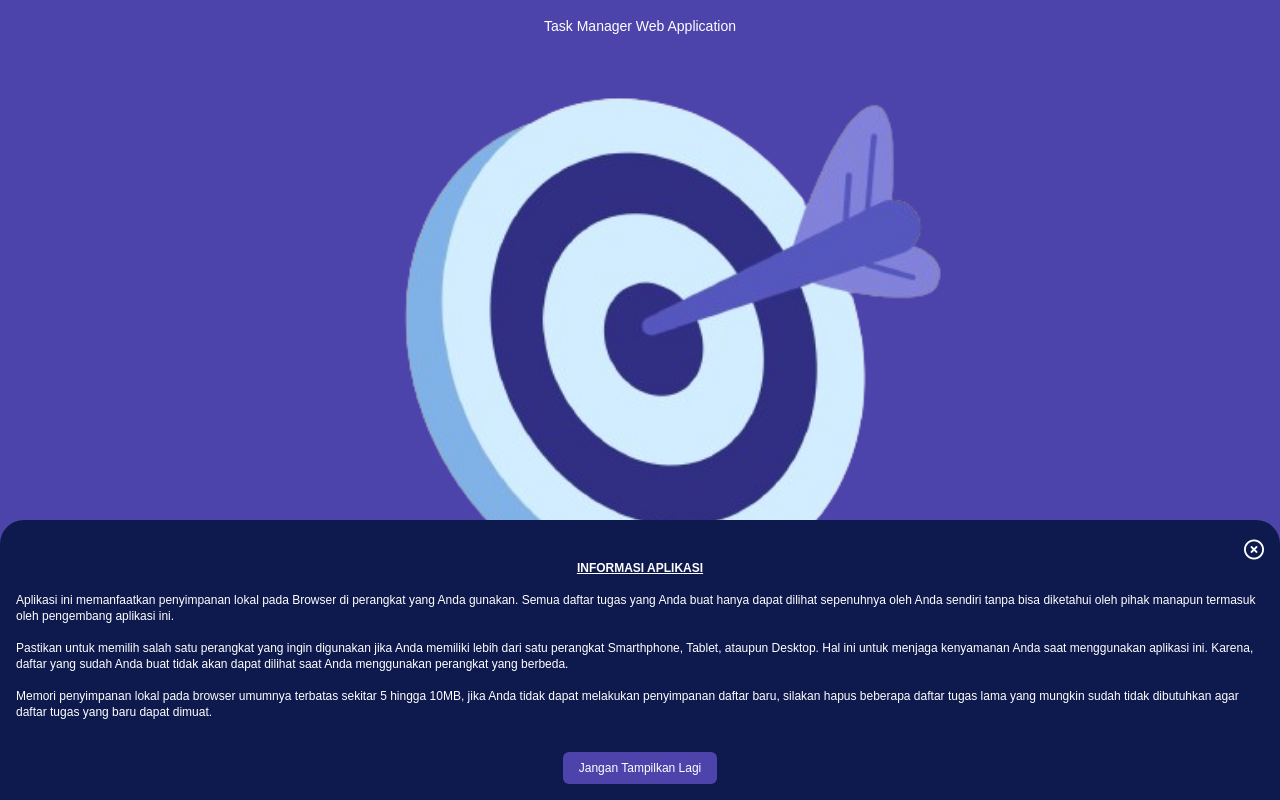
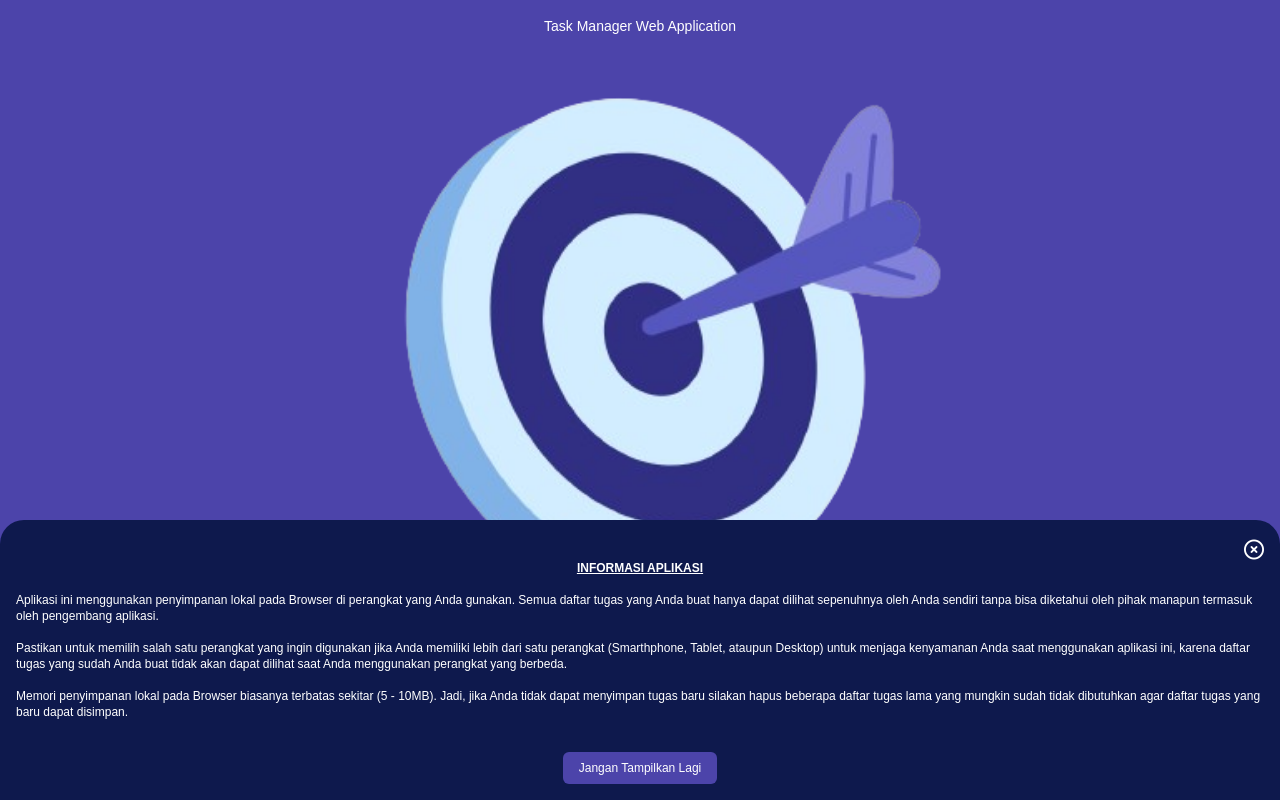
Before and after one commit to dediindrawan/task-manager-apps, a website: page index.html in a window 1280 px wide. Shown: the top 800 px of the page. Drawn offline with Linux system fonts and the light colour scheme.

Commit message:
first commit

```diff
--- a/index.html
+++ b/index.html
@@ -68,17 +68,16 @@
             <button class="button-close-apps-info" onclick="closeAppsInfo()"><i
                     class="fa-regular fa-circle-xmark"></i></button>
             <h1>informasi aplikasi</h1>
-            <p>Aplikasi ini memanfaatkan penyimpanan lokal pada Browser di perangkat yang Anda gunakan. Semua daftar
+            <p>Aplikasi ini menggunakan penyimpanan lokal pada Browser di perangkat yang Anda gunakan. Semua daftar
                 tugas yang
                 Anda buat hanya dapat dilihat sepenuhnya oleh Anda sendiri tanpa bisa diketahui oleh pihak manapun
-                termasuk oleh pengembang aplikasi ini.<br><br>Pastikan untuk memilih salah satu perangkat yang ingin
-                digunakan jika Anda memiliki lebih dari satu perangkat Smarthphone, Tablet, ataupun Desktop. Hal ini
-                untuk menjaga kenyamanan Anda saat menggunakan aplikasi ini. Karena, daftar yang sudah Anda buat tidak
+                termasuk oleh pengembang aplikasi.<br><br>Pastikan untuk memilih salah satu perangkat yang ingin
+                digunakan jika Anda memiliki lebih dari satu perangkat (Smarthphone, Tablet, ataupun Desktop) untuk menjaga kenyamanan Anda saat menggunakan aplikasi ini, karena daftar tugas yang sudah Anda buat tidak
                 akan dapat dilihat saat Anda menggunakan perangkat yang berbeda.<br><br>Memori penyimpanan lokal pada
-                browser umumnya
-                terbatas sekitar 5 hingga 10MB, jika Anda tidak dapat melakukan penyimpanan daftar baru, silakan hapus
+                Browser biasanya
+                terbatas sekitar (5 - 10MB). Jadi, jika Anda tidak dapat menyimpan tugas baru silakan hapus
                 beberapa
-                daftar tugas lama yang mungkin sudah tidak dibutuhkan agar daftar tugas yang baru dapat dimuat.</p>
+                daftar tugas lama yang mungkin sudah tidak dibutuhkan agar daftar tugas yang baru dapat disimpan.</p>
             <span class="button-never-show-apps-info-wrapper">
                 <button class="button-never-show-apps-info">jangan
                     tampilkan
```
